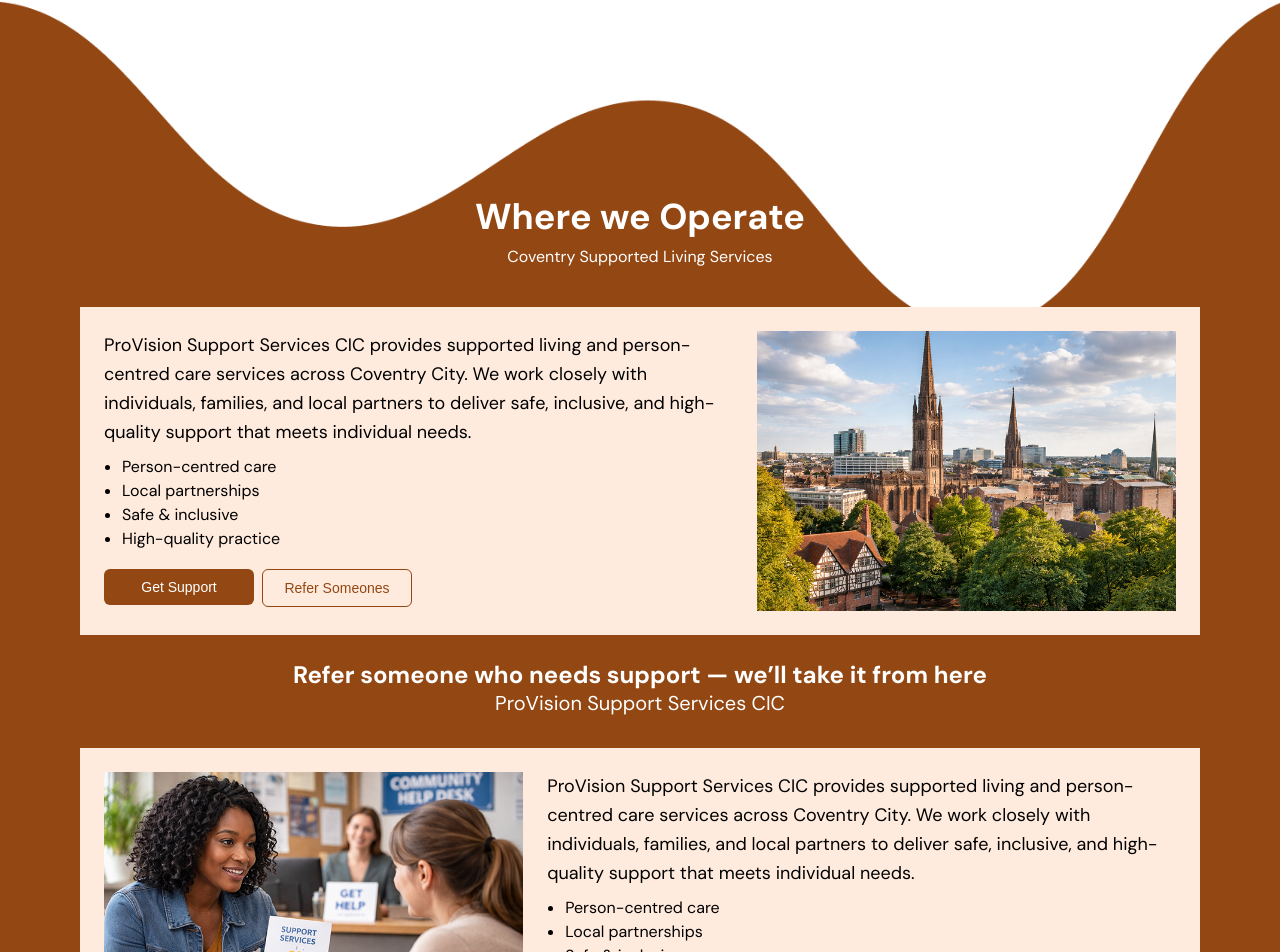
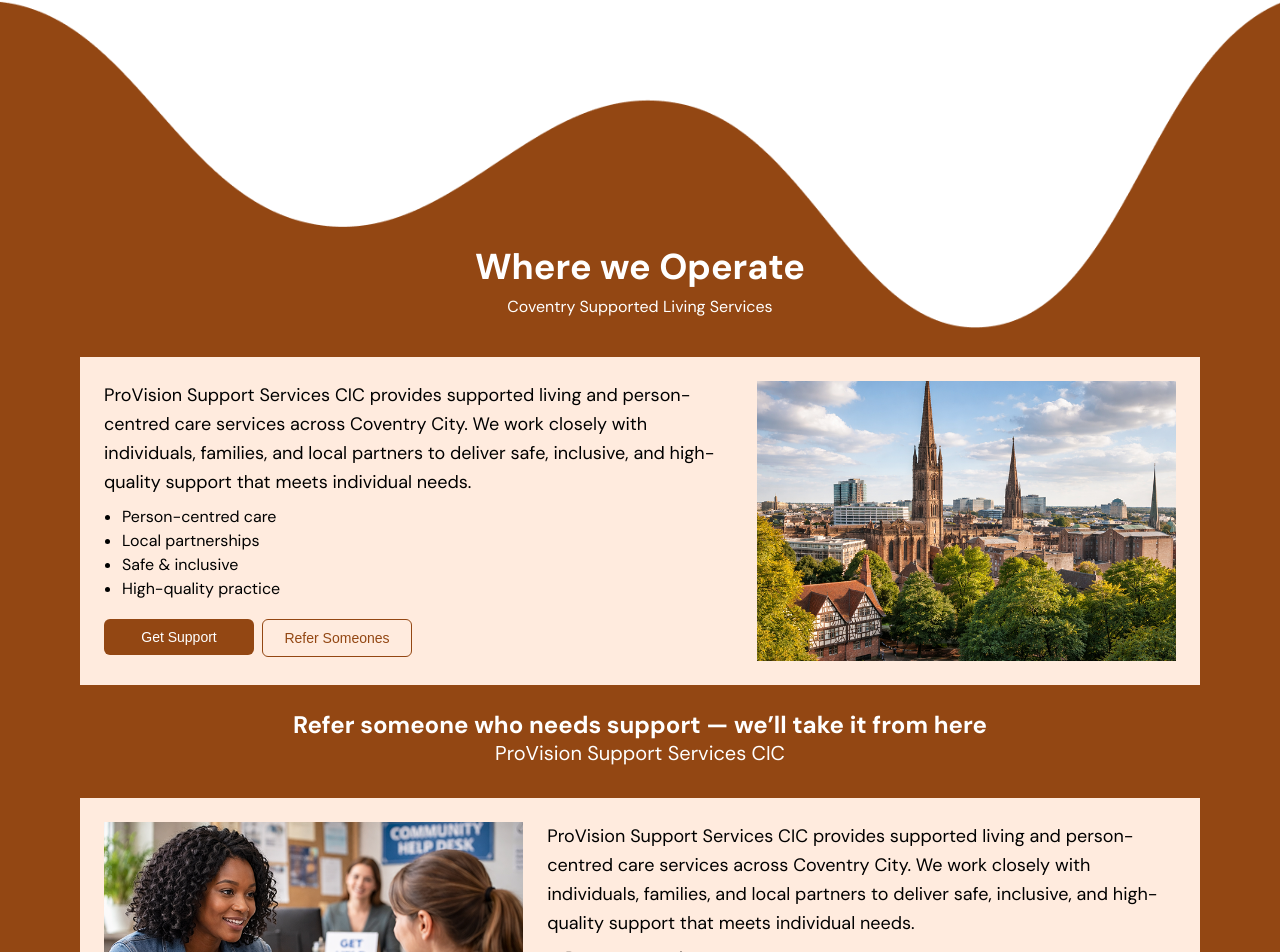
Before and after one commit to Lil-prisca/provision-cic, a React (Vite) app: page / in a window 1280 px wide. Shown: the part 2596-3548 px from the top of the page. Built offline with nearby package versions, Linux system fonts and the light colour scheme; a web font is replaced by a local one.

Commit message:
made corection to where we operate, its background image and margin top for the first text

```diff
--- a/src/styles/home/Whereweoperate.css
+++ b/src/styles/home/Whereweoperate.css
@@ -4,12 +4,14 @@
   width: 100%;
   background-image: url("../../assets/Vector (1).png");
   background-repeat: no-repeat;
-  background-size: cover;
+
+  background-size: contain;
   font-family: "DM Sans", sans-serif;
   padding: 80px 16px;
 }
 
 .whereweoperate h2 {
+  margin-top: 50px;
   font-size: 16px;
   font-weight: 700;
   color: #fff;
@@ -105,6 +107,7 @@
 @media (min-width: 768px) {
   .whereweoperate {
     padding: 140px 40px;
+    background-size: cover;
   }
 
   .whereweoperate h2 {
```
